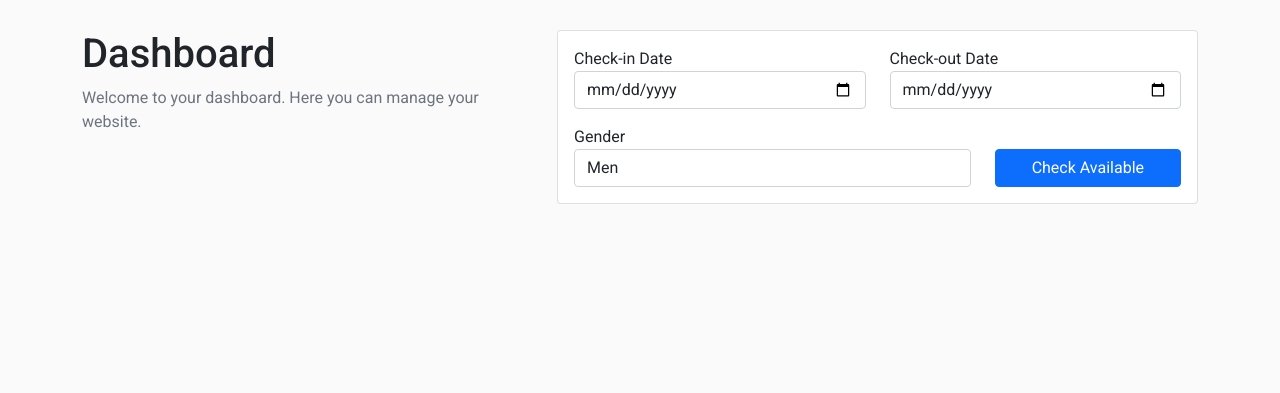
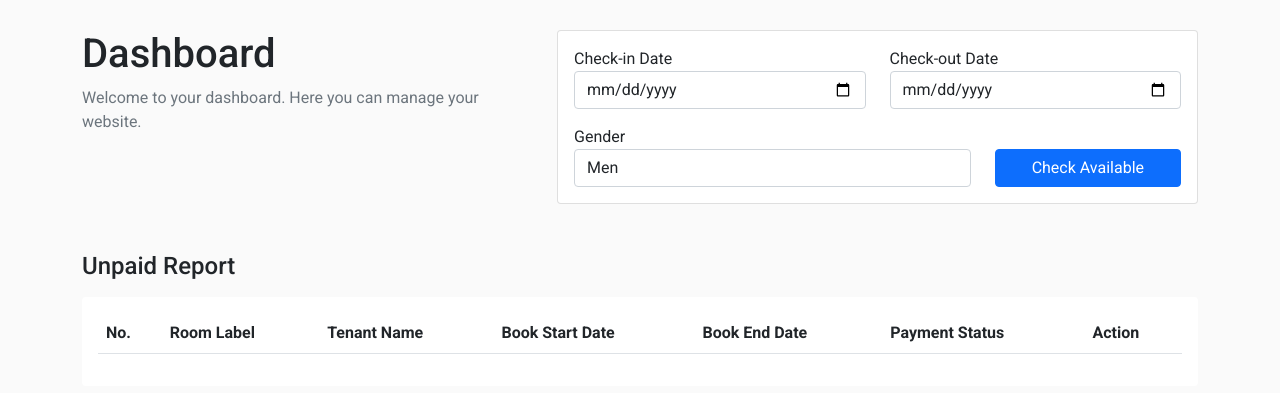
Before and after one commit to myunusalmeida/room-rental, a PHP site: page / in a window 1280 px wide. Shown: the part 72-465 px from the top of the page. Run offline with PHP 8.4, Linux system fonts and the light colour scheme; tables that the repository leaves empty or names only in its code hold one stand-in row (values such as "Sample post"); lists and menus that the app fills with data are empty.

Commit message:
Meneruskan codingan untuk booking di file books dan index

```diff
--- a/check-room.php
+++ b/check-room.php
@@ -36,7 +36,7 @@
                         <?php
                             $rooms = mysqli_query($conn, "SELECT r.*
                                                             FROM rooms r
-                                                            LEFT JOIN transactions b ON b.room_id = r.room_id
+                                                            LEFT JOIN books b ON b.room_id = r.room_id
                                                             WHERE b.book_id IS NULL
                                                             OR (b.book_end_date >= '$book_start_date' AND b.book_start_date >= '$book_end_date')
                                                             OR (b.book_end_date <= '$book_start_date' AND b.book_start_date <= '$book_end_date')");
--- a/config/action-book.php
+++ b/config/action-book.php
@@ -26,7 +26,7 @@
             $tenant_id = mysqli_fetch_assoc($tenant)['tenant_id'];
 
             // QUERY ADD BOOKING
-            $booking = mysqli_query($conn, "INSERT INTO transactions (room_id, tenant_id, book_start_date, book_end_date, payment_status) VALUES ('$room_id', '$tenant_id', '$book_start_date', '$book_end_date', 'paid')");
+            $booking = mysqli_query($conn, "INSERT INTO books (room_id, tenant_id, book_start_date, book_end_date, payment_status) VALUES ('$room_id', '$tenant_id', '$book_start_date', '$book_end_date', 'paid')");
 
             // CHANGE ROOM STATUS TO BOOKED
             $change_room_status = mysqli_query($conn, "UPDATE rooms SET room_availability = 'Booked' WHERE room_id = '$room_id'");
@@ -36,7 +36,7 @@
         if($_GET['action'] == 'delete') {
             $id = $_GET['id'];
             // DELETE DATA
-            $query = mysqli_query($conn, "DELETE FROM transactions WHERE book_id = '$id'");
+            $query = mysqli_query($conn, "DELETE FROM books WHERE book_id = '$id'");
             header('location: ../books.php');
         }
     }
--- a/index.php
+++ b/index.php
@@ -41,6 +41,59 @@
                 </div>
             </div>
 
+            <h4 class="mt-5">Unpaid Report</h4>
+            <div class="card border-0 mt-3">
+                <div class="card-body">
+                    <table class="table">
+                        <thead>
+                            <tr>
+                                <th>No.</th>
+                                <th>Room Label</th>
+                                <th>Tenant Name</th>
+                                <th>Book Start Date</th>
+                                <th>Book End Date</th>
+                                <th>Payment Status</th>
+                                <th>Action</th>
+                            </tr>
+                        </thead>
+                        <tbody>
+                            <?php
+                                $query = mysqli_query($conn, "SELECT * FROM books WHERE payment_status = 'unpaid'");
+                                $no = 1;
+                                while($row = mysqli_fetch_assoc($query)) {
+                                    $room = mysqli_fetch_assoc(mysqli_query($conn, "SELECT * FROM rooms WHERE room_id = '$row[room_id]'"));
+                                    $tenant = mysqli_fetch_assoc(mysqli_query($conn, "SELECT * FROM tenants WHERE tenant_id = '$row[tenant_id]'"));
+                            ?>
+                            <tr style="vertical-align: middle;">
+                                <td><?= $no++ ?></td>
+                                <td><?= $room['room_label'] ?></td>
+                                <td><?= $tenant['tenant_name'] ?></td>
+                                <td><?= $row['book_start_date'] ?></td>
+                                <td><?= $row['book_end_date'] ?></td>
+                                <td>
+                                    <?php
+                                        $date_in_7_day = date('Y-m-d', strtotime($row['book_start_date'] . ' + 7 days')); // 7 days from start date
+                                        $diff = date_diff(date_create($date_in_7_day), date_create(date('Y-m-d')));
+                                        // echo $diff->format('%R%a days');
+                                        if($date_in_7_day > date('Y-m-d')) { // if 7 days from start date is greater than today
+                                            echo '<span class="badge bg-danger">Late Paying in ' . $diff->format('%R%a days') . '</span>'; // late paying in x days
+                                        } else { // if 7 days from start date is less than today
+                                            echo '<span class="badge bg-warning">unpaid</span>'; // unpaid
+                                        }
+                                    ?>
+                                </td>
+                                <td class="d-flex gap-2">
+                                    <a href="config/action-book.php?action=paid&id=<?= $row['book_id'] ?>" class="btn btn-primary btn-sm">Paid</a>
+                                    <a href="config/action-book.php?action=delete&id=<?= $row['book_id'] ?>"
+                                        onClick="return confirm('Yakin Ingin Menghapus Data? \nData Tersebut Tidak Bisa Dikembalikan Lagi !')"
+                                        class="btn btn-sm btn-outline-secondary">Delete</a>
+                                </td>
+                            </tr>
+                            <?php } ?>
+                        </tbody>
+                    </table>
+                </div>
+            </div>
         </div>
     </section>
 
```
Also changed, not shown: books.php (+17 -12 lines).
